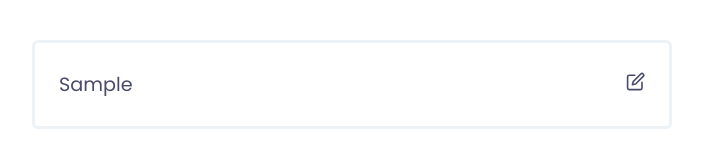
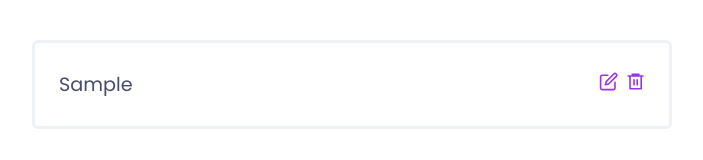
Before and after one commit to ini-s/todo-list-app, a React (Create React App) app: page / in a window 1280 px wide. Both pictures are taken after typing "Sample" into the empty fields and a click on the button "Add". Shown: the part 248-408 px from the top of the page, without its empty margins (288-991 px from the left). Built offline with nearby package versions, Linux system fonts and the light colour scheme.

Commit message:
Implement todo list item

```diff
--- a/src/App.js
+++ b/src/App.js
@@ -12,7 +12,6 @@ export default function App() {
 
     function editTodo(id) {
         setItemToEdit(todoItems.find((e) => e.id === id))
-        console.log(itemToEdit)
     }
 
     return (
@@ -27,6 +26,7 @@ export default function App() {
                 <Todo
                     todoItems={todoItems}
                     handleEdit={editTodo}
+                    setTodoItems={setTodoItems}
                 />
             </main>
             <Footer />
--- a/src/components/AddTodo.js
+++ b/src/components/AddTodo.js
@@ -4,7 +4,6 @@ import uuid from 'react-uuid'
 export default function AddTodo({ itemToEdit, setTodoItems, setItemToEdit }) {
 
     const [todoInput, setTodoInput] = useState("")
-
     useEffect(() => {
         itemToEdit && setTodoInput(itemToEdit.value)
     }, [itemToEdit])
--- a/src/components/Todo.js
+++ b/src/components/Todo.js
@@ -1,8 +1,13 @@
 import React from 'react'
 import '../styles/Todo.css'
 import TodoItem from './TodoItem'
-export default function Todo({ todoItems, handleEdit }) {
+export default function Todo({ todoItems, handleEdit, setTodoItems }) {
     const customStyle = { border: todoItems.length !== 0 && "3px solid #edf2f7" }
+
+    function deleteTodo(id) {
+        const newTodos = todoItems.filter(item => item.id !== id)
+        setTodoItems(newTodos)
+    }
     return (
         <div className="todos" style={customStyle}>
             {todoItems.map(item => {
@@ -10,7 +15,8 @@ export default function Todo({ todoItems, handleEdit }) {
                     key={item.id}
                     id={item.id}
                     value={item.value}
-                    handleEdit={()=>handleEdit(item.id)}
+                    handleEdit={() => handleEdit(item.id)}
+                    handleDelete={() => deleteTodo(item.id)}
                 />
             })}
         </div>
--- a/src/components/TodoItem.js
+++ b/src/components/TodoItem.js
@@ -1,12 +1,16 @@
 import React from 'react'
 import '../styles/TodoItem.css'
 import { FiEdit } from 'react-icons/fi'
-export default function TodoItem({ value, handleEdit }) {
+import { RiDeleteBin6Line } from 'react-icons/ri'
+export default function TodoItem({ value, handleEdit, handleDelete }) {
     return (
         <div className="todo-item" >
             <p>{value}</p>
             <div className="edit" onClick={handleEdit}>
-                <FiEdit />
+                <FiEdit className="icon" />
+            </div>
+            <div className="delete" onClick={handleDelete}>
+                <RiDeleteBin6Line className="icon" />
             </div>
         </div>
     )
--- a/src/styles/TodoItem.css
+++ b/src/styles/TodoItem.css
@@ -12,3 +12,18 @@
 .todo-item p {
     margin-right: auto;
 }
+
+.todo-item .edit {
+    margin-right: 0.5rem;
+}
+
+.todo-item .edit .icon,
+.todo-item .delete .icon {
+    color: #9733EE;
+    cursor: pointer;
+}
+
+.todo-item .edit .icon:hover,
+.todo-item .delete .icon:hover{
+    transform: scale(1.2);
+}
```
